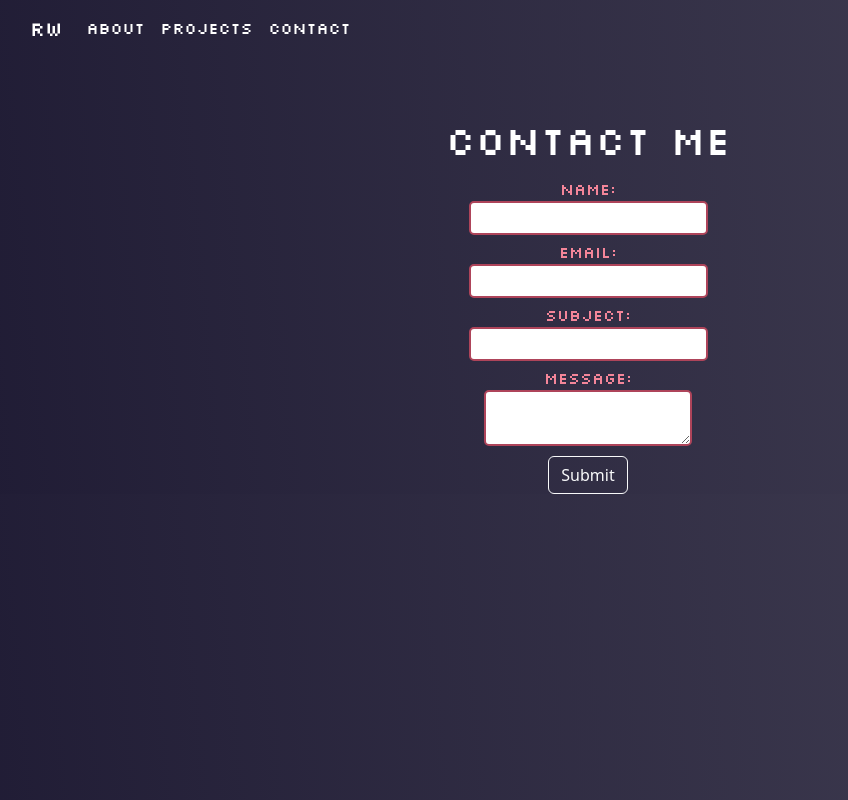
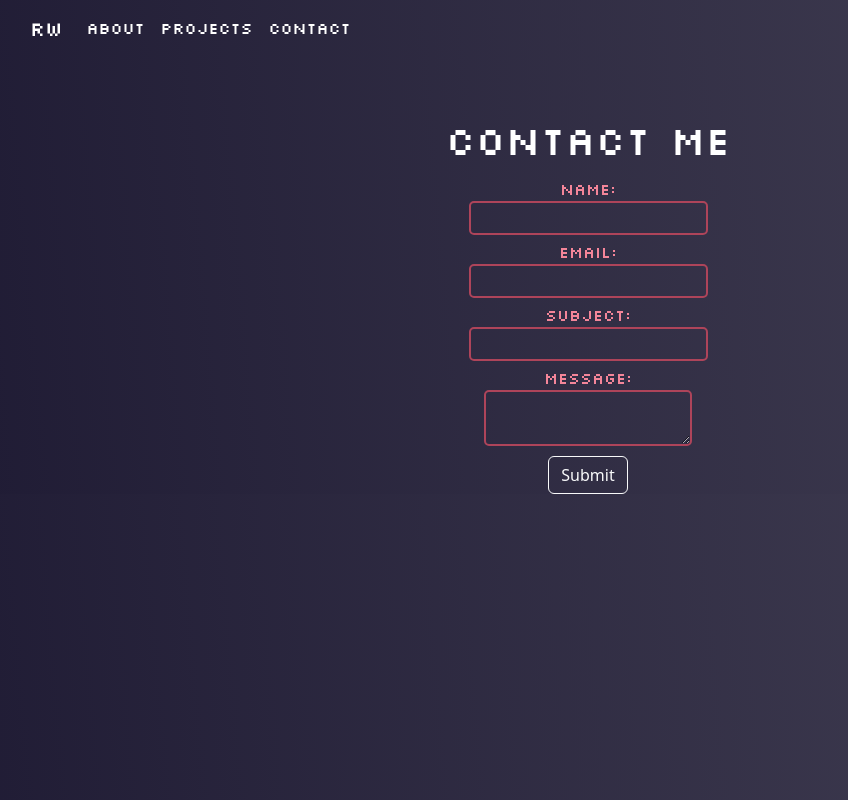
Before and after one commit to RobynWindsor/Robyn-Windsor-Portfolio-React, a React (Vite) app: page /contact in a window 1280 px wide. Shown: the whole page, without its empty margins (52-900 px from the left). Built offline with nearby package versions, Linux system fonts and the light colour scheme.

Commit message:
add: css styling to input fields

```diff
--- a/src/Contact.css
+++ b/src/Contact.css
@@ -23,6 +23,7 @@ input {
   border-radius: 5px;
   padding-top: 5px;
   border: 2px solid #ae445a;
+  background-color: rgba(255, 255, 255, 0);
 }
 
 textarea {
@@ -31,6 +32,7 @@ textarea {
   border-radius: 5px;
   border: 2px solid #ae445a;
   margin-bottom: 10px;
+  background-color: rgba(255, 255, 255, 0);
 }
 
 label {
```
